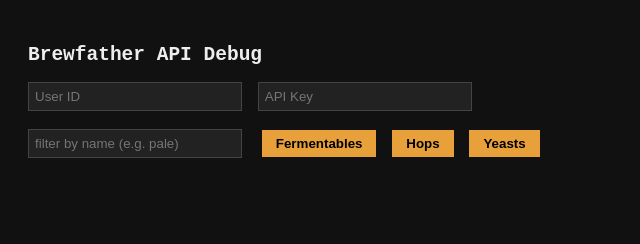
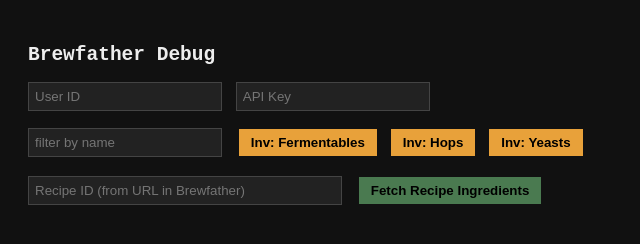
Before and after one commit to BroederRinus/brewfather-inventory, a website: page public/debug.html in a window 1280 px wide. Shown: the whole page, without its empty margins (0-640 px from the left). Drawn offline with Linux system fonts and the light colour scheme.

Commit message:
Update debug.html

```diff
--- a/public/debug.html
+++ b/public/debug.html
@@ -2,35 +2,58 @@
 <html>
 <head><meta charset="UTF-8"><title>Debug</title></head>
 <body style="background:#111;color:#eee;font-family:monospace;padding:20px">
-<h2>Brewfather API Debug</h2>
-<input id="u" placeholder="User ID" style="background:#222;color:#eee;border:1px solid #444;padding:6px;width:200px;margin-right:8px">
-<input id="k" placeholder="API Key" type="password" style="background:#222;color:#eee;border:1px solid #444;padding:6px;width:200px;margin-right:8px">
+<h2>Brewfather Debug</h2>
+<input id="u" placeholder="User ID" style="background:#222;color:#eee;border:1px solid #444;padding:6px;width:180px;margin-right:6px">
+<input id="k" placeholder="API Key" type="password" style="background:#222;color:#eee;border:1px solid #444;padding:6px;width:180px;margin-right:6px">
 <br><br>
-<input id="search" placeholder="filter by name (e.g. pale)" style="background:#222;color:#eee;border:1px solid #444;padding:6px;width:200px;margin-right:8px">
-<button onclick="run('fermentables')" style="background:#e8a13a;border:none;padding:6px 14px;cursor:pointer;font-weight:bold;margin:4px">Fermentables</button>
-<button onclick="run('hops')" style="background:#e8a13a;border:none;padding:6px 14px;cursor:pointer;font-weight:bold;margin:4px">Hops</button>
-<button onclick="run('yeasts')" style="background:#e8a13a;border:none;padding:6px 14px;cursor:pointer;font-weight:bold;margin:4px">Yeasts</button>
+<input id="search" placeholder="filter by name" style="background:#222;color:#eee;border:1px solid #444;padding:6px;width:180px;margin-right:6px">
+<button onclick="runInv('fermentables')" style="background:#e8a13a;border:none;padding:6px 12px;cursor:pointer;font-weight:bold;margin:3px">Inv: Fermentables</button>
+<button onclick="runInv('hops')" style="background:#e8a13a;border:none;padding:6px 12px;cursor:pointer;font-weight:bold;margin:3px">Inv: Hops</button>
+<button onclick="runInv('yeasts')" style="background:#e8a13a;border:none;padding:6px 12px;cursor:pointer;font-weight:bold;margin:3px">Inv: Yeasts</button>
+<br><br>
+<input id="recipeid" placeholder="Recipe ID (from URL in Brewfather)" style="background:#222;color:#eee;border:1px solid #444;padding:6px;width:300px;margin-right:6px">
+<button onclick="runRecipe()" style="background:#4a7a50;border:none;padding:6px 12px;cursor:pointer;font-weight:bold;margin:3px">Fetch Recipe Ingredients</button>
 <pre id="out" style="margin-top:20px;white-space:pre-wrap;font-size:12px"></pre>
 <script>
-async function run(cat) {
+async function runInv(cat) {
   var u = document.getElementById('u').value.trim();
   var k = document.getElementById('k').value.trim();
   var search = document.getElementById('search').value.trim();
   var out = document.getElementById('out');
   out.textContent = 'Loading...';
   try {
-    var url = '/api/inventory/' + cat + '?limit=50&complete=true';
-    var r = await fetch(url, { headers: { 'x-bf-userid': u, 'x-bf-apikey': k } });
+    var r = await fetch('/api/inventory/' + cat + '?limit=50&complete=true', {
+      headers: { 'x-bf-userid': u, 'x-bf-apikey': k }
+    });
     var data = await r.json();
-    if (search) {
-      data = data.filter(function(i) { return (i.name||'').toLowerCase().includes(search.toLowerCase()) || (i.supplier||'').toLowerCase().includes(search.toLowerCase()); });
-    }
-    // Show only the most relevant fields
-    var slim = data.map(function(i) { return { _id: i._id, name: i.name, supplier: i.supplier, origin: i.origin, productId: i.productId, inventory: i.inventory }; });
+    if (search) data = data.filter(function(i) { return (i.name||'').toLowerCase().includes(search.toLowerCase()); });
+    var slim = data.map(function(i) { return { _id: i._id, name: i.name, supplier: i.supplier, productId: i.productId, inventory: i.inventory }; });
     out.textContent = JSON.stringify(slim, null, 2);
-  } catch(e) {
-    out.textContent = 'Error: ' + e.message;
-  }
+  } catch(e) { out.textContent = 'Error: ' + e.message; }
+}
+
+async function runRecipe() {
+  var u = document.getElementById('u').value.trim();
+  var k = document.getElementById('k').value.trim();
+  var id = document.getElementById('recipeid').value.trim();
+  var search = document.getElementById('search').value.trim();
+  var out = document.getElementById('out');
+  out.textContent = 'Loading...';
+  try {
+    var r = await fetch('/api/recipes/' + id, {
+      headers: { 'x-bf-userid': u, 'x-bf-apikey': k }
+    });
+    var recipe = await r.json();
+    var result = {};
+    ['fermentables','hops','yeasts','miscs'].forEach(function(sec) {
+      var ings = (recipe[sec] || []).map(function(i) {
+        return { _id: i._id, name: i.name, amount: i.amount, unit: i.unit };
+      });
+      if (search) ings = ings.filter(function(i) { return (i.name||'').toLowerCase().includes(search.toLowerCase()); });
+      if (ings.length) result[sec] = ings;
+    });
+    out.textContent = JSON.stringify(result, null, 2);
+  } catch(e) { out.textContent = 'Error: ' + e.message; }
 }
 </script>
 </body>
```
